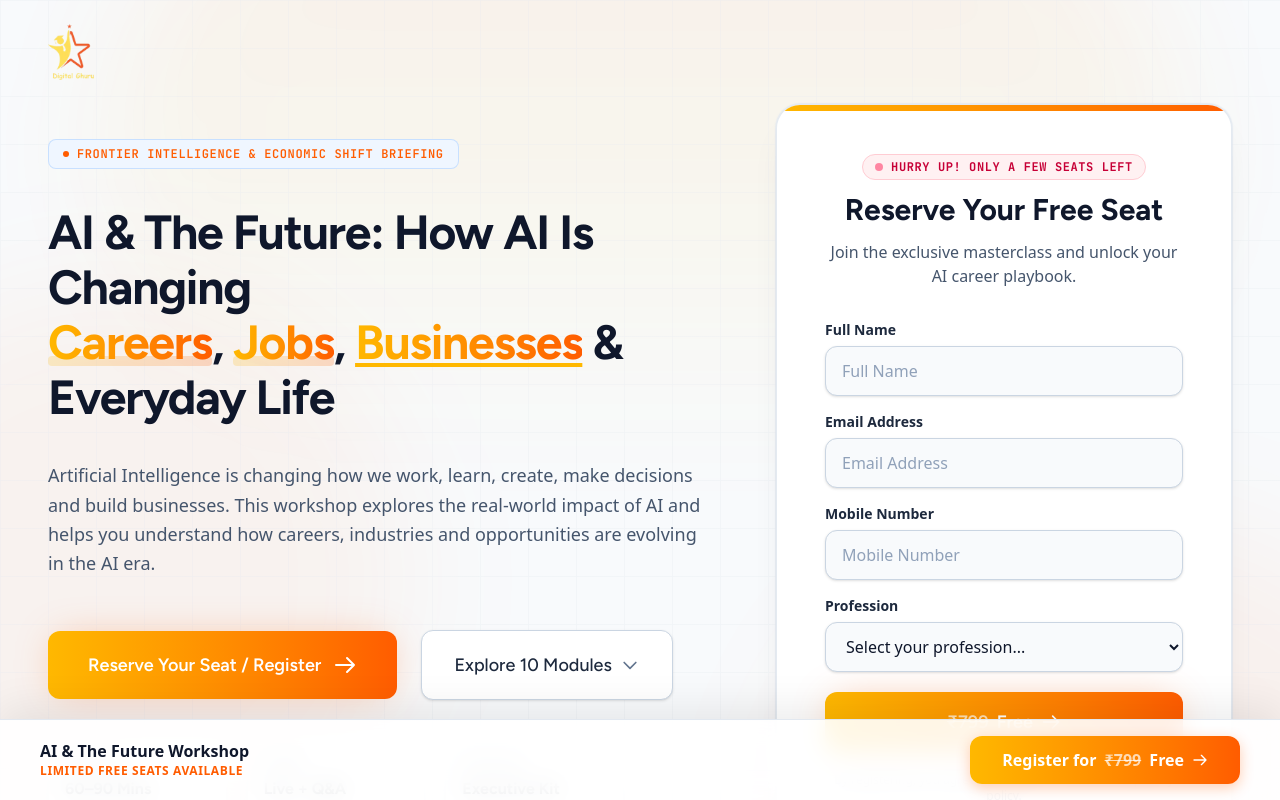
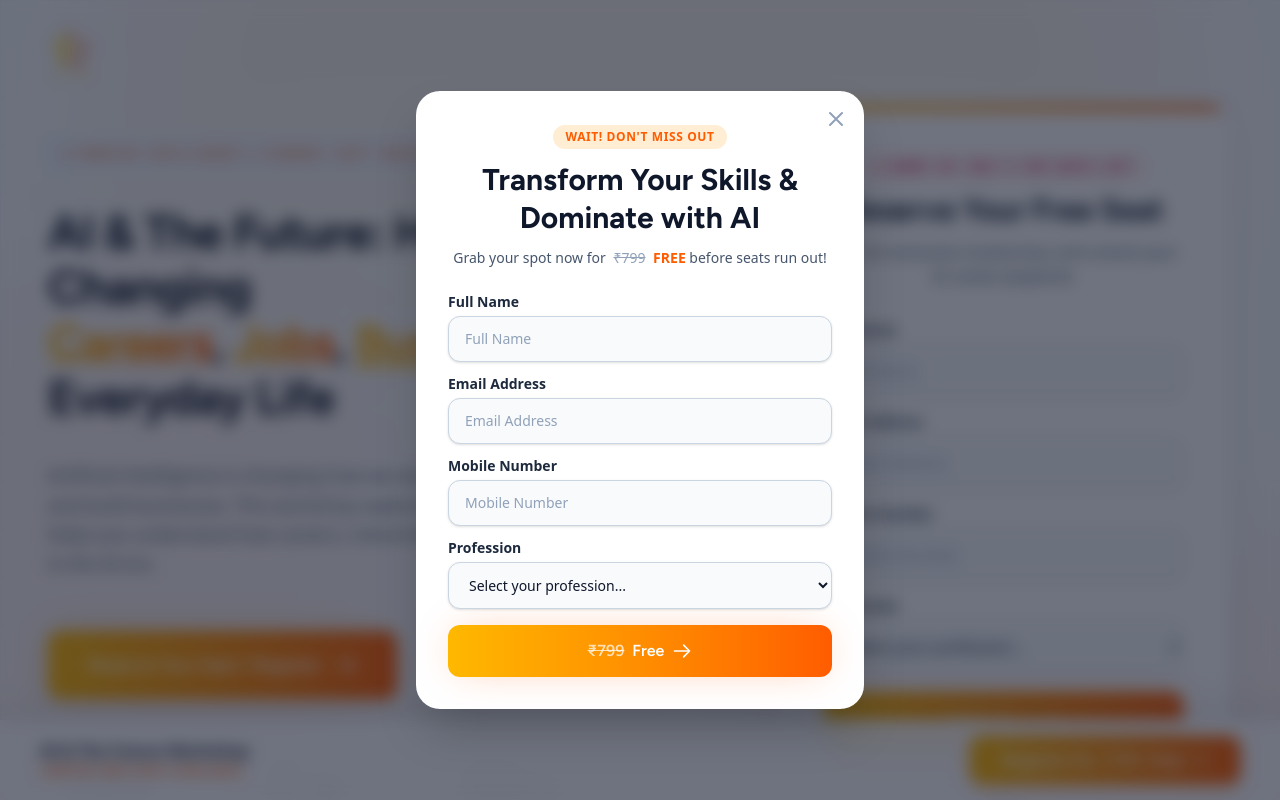
Before and after one commit to projectsatriowings/workshop-page, a Next.js app: page / in a window 1280 px wide. Shown: the top 800 px of the page. Built offline with nearby package versions, Linux system fonts and the light colour scheme.

Commit message:
Fix file system write errors in production

```diff
--- a/src/app/api/register/route.ts
+++ b/src/app/api/register/route.ts
@@ -12,6 +12,10 @@ export async function POST(request: Request) {
       return NextResponse.json({ error: 'Name and email are required' }, { status: 400 });
     }
 
+    let bookings = [];
+    let seatNumber = Math.floor(Math.random() * 1000) + 100; // Fallback random seat number
+
+    try {
       // 1. Manage Seat Number & Storage
       const dataDir = path.join(process.cwd(), 'data');
       const bookingsFile = path.join(dataDir, 'bookings.json');
@@ -23,15 +27,12 @@ export async function POST(request: Request) {
         await fs.mkdir(dataDir, { recursive: true });
       }
 
-    let bookings = [];
-    let seatNumber = 1;
-
       try {
         const fileData = await fs.readFile(bookingsFile, 'utf8');
         bookings = JSON.parse(fileData);
         seatNumber = bookings.length + 1;
       } catch (e) {
-      // File doesn't exist or is empty, start at 1
+        seatNumber = 1; // First booking if file is empty
       }
 
       const newBooking = {
@@ -45,6 +46,9 @@ export async function POST(request: Request) {
 
       bookings.push(newBooking);
       await fs.writeFile(bookingsFile, JSON.stringify(bookings, null, 2));
+    } catch (fsError) {
+      console.warn("Could not save to local filesystem (likely a serverless read-only environment). Continuing with email only.");
+    }
 
     // 2. Setup Nodemailer
     const transporter = nodemailer.createTransport({
--- a/src/app/page.tsx
+++ b/src/app/page.tsx
@@ -9,6 +9,14 @@ export default function Home() {
   const [isLoading, setIsLoading] = useState(false);
   const [isModalOpen, setIsModalOpen] = useState(false);
   const [toast, setToast] = useState<{show: boolean, title: string, message: string, type: 'success' | 'error' | ''}>({show: false, title: '', message: '', type: ''});
+
+  // Auto-open modal after 5 seconds
+  useEffect(() => {
+    const timer = setTimeout(() => {
+      setIsModalOpen(true);
+    }, 5000);
+    return () => clearTimeout(timer);
+  }, []);
 
   const showToast = (title: string, message: string, type: 'success' | 'error') => {
     setToast({ show: true, title, message, type });
@@ -1092,8 +1100,9 @@ export default function Home() {
               <svg className="w-6 h-6" fill="none" stroke="currentColor" viewBox="0 0 24 24"><path strokeLinecap="round" strokeLinejoin="round" strokeWidth="2" d="M6 18L18 6M6 6l12 12"></path></svg>
             </button>
             <div className="text-center mb-6">
-              <h2 className="font-display text-2xl font-bold text-slate-900">Register for <span className="line-through text-slate-400 mx-1">₹799</span> Free</h2>
-              <p className="text-slate-600 text-sm mt-2">Secure your spot for the AI & The Future Workshop</p>
+              <div className="inline-block px-3 py-1 mb-3 rounded-full bg-orange-100 text-[#FF5C00] text-xs font-bold tracking-wider uppercase animate-pulse">Wait! Don't Miss Out</div>
+              <h2 className="font-display text-2xl sm:text-3xl font-bold text-slate-900 leading-tight">Transform Your Skills & Dominate with AI</h2>
+              <p className="text-slate-600 text-sm mt-3">Grab your spot now for <span className="line-through text-slate-400 mx-1">₹799</span> <span className="font-bold text-[#FF5C00]">FREE</span> before seats run out!</p>
             </div>
 
             <form className="space-y-4" onSubmit={(e) => { handleRegister(e); setIsModalOpen(false); }}>
```
Lines whose indentation alone changed are shown as unchanged.
